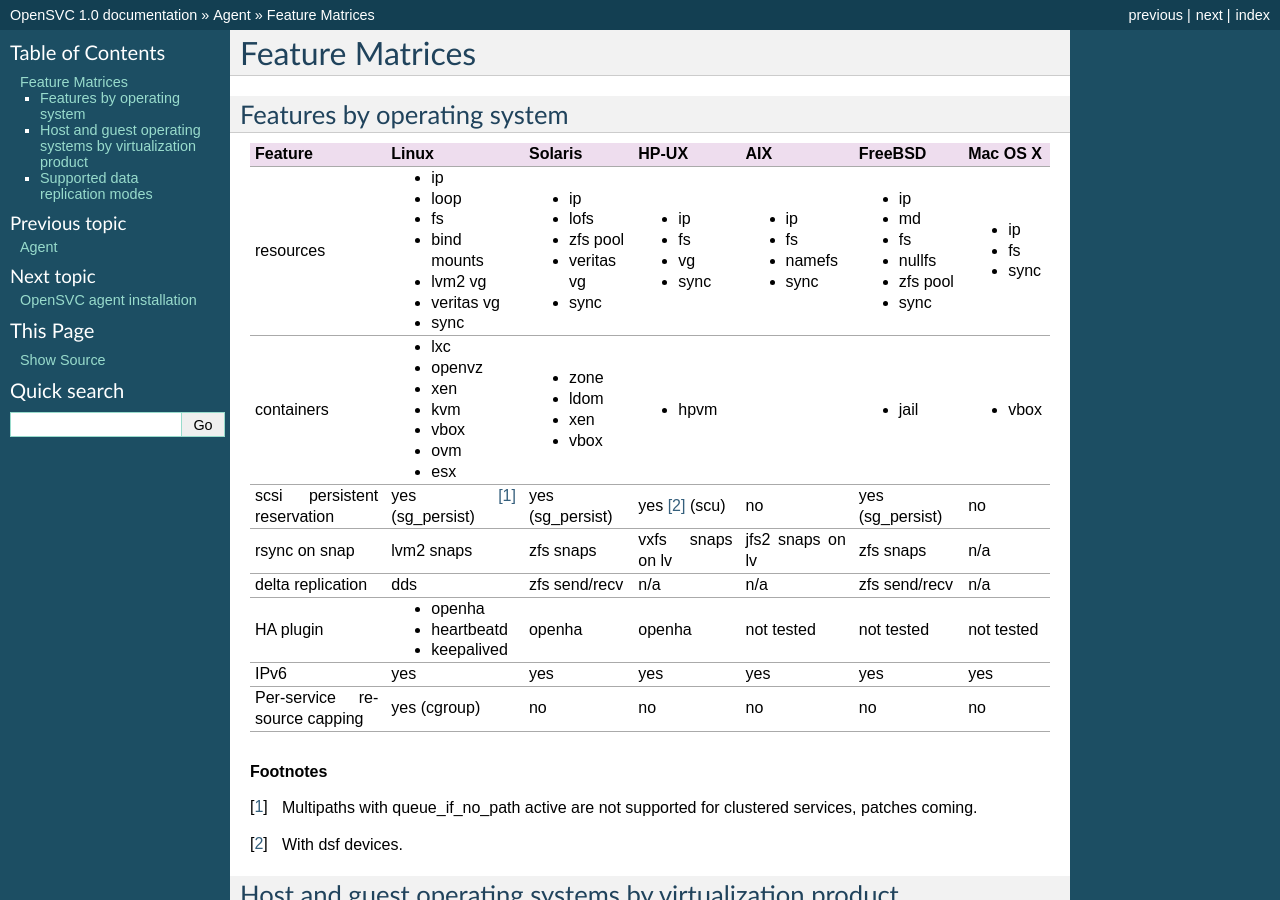
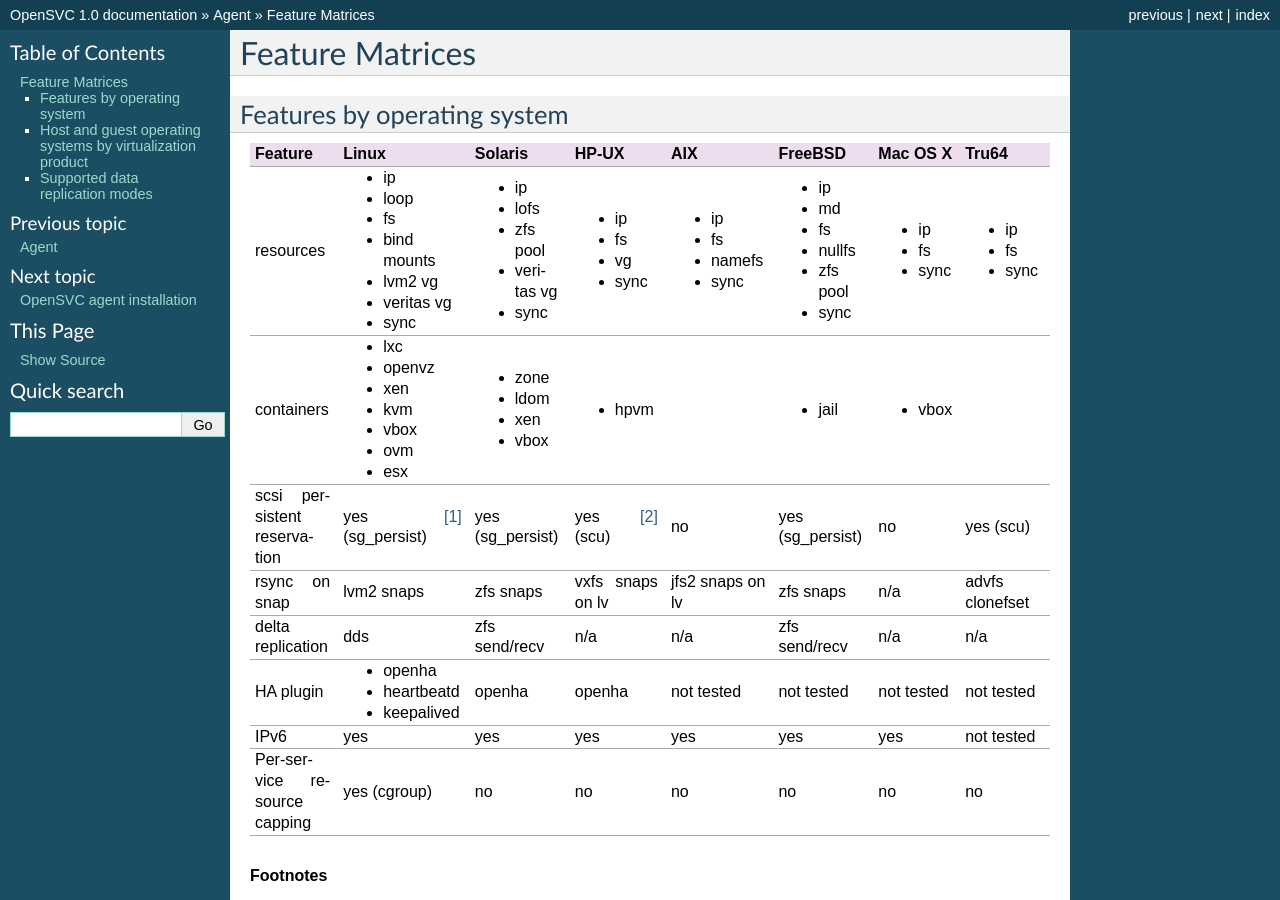
Before and after one commit to opensvc/docs.opensvc.com, a Sphinx documentation site: the page built from source/agent.feature.matrix.rst, in a window 1280 px wide and 900 px high. Built offline with Sphinx 7.4.7, drawn with Linux system fonts in a browser that asks for light colours.

Commit message:
Add Tru64 to feature matrix

```diff
--- a/source/agent.feature.matrix.rst
+++ b/source/agent.feature.matrix.rst
@@ -4,45 +4,45 @@
 Features by operating system
 ============================
 
-+-------------+----------------+---------------+---------------+---------------+--------------+--------------+
-| Feature     | Linux          | Solaris       | HP-UX         | AIX           | FreeBSD      | Mac OS X     |
-+=============+================+===============+===============+===============+==============+==============+
-| resources   | * ip           | * ip          | * ip          | * ip          | * ip         | * ip         |
-|             | * loop         | * lofs        | * fs          | * fs          | * md         | * fs         |
-|             | * fs           | * zfs pool    | * vg          | * namefs      | * fs         | * sync       |
-|             | * bind mounts  | * veritas vg  | * sync        | * sync        | * nullfs     |              |
-|             | * lvm2 vg      | * sync        |               |               | * zfs pool   |              |
-|             | * veritas vg   |               |               |               | * sync       |              |
-|             | * sync         |               |               |               |              |              |
-+-------------+----------------+---------------+---------------+---------------+--------------+--------------+
-| containers  | * lxc          | * zone        | * hpvm        |               | * jail       | * vbox       |
-|             | * openvz       | * ldom        |               |               |              |              |
-|             | * xen          | * xen         |               |               |              |              |
-|             | * kvm          | * vbox        |               |               |              |              |
-|             | * vbox         |               |               |               |              |              |
-|             | * ovm          |               |               |               |              |              |
-|             | * esx          |               |               |               |              |              |
-+-------------+----------------+---------------+---------------+---------------+--------------+--------------+
-| scsi        | yes [#f1]_     | yes           | yes [#f2]_    | no            | yes          | no           |
-| persistent  | (sg_persist)   | (sg_persist)  | (scu)         |               | (sg_persist) |              |
-| reservation |                |               |               |               |              |              |
-+-------------+----------------+---------------+---------------+---------------+--------------+--------------+
-| rsync on    | lvm2 snaps     | zfs snaps     | vxfs snaps    | jfs2 snaps    | zfs snaps    | n/a          |
-| snap        |                |               | on lv         | on lv         |              |              |
-+-------------+----------------+---------------+---------------+---------------+--------------+--------------+
-| delta       | dds            | zfs           | n/a           | n/a           | zfs          | n/a          |
-| replication |                | send/recv     |               |               | send/recv    |              |
-+-------------+----------------+---------------+---------------+---------------+--------------+--------------+
-| HA plugin   | * openha       | openha        | openha        | not tested    | not tested   | not tested   |
-|             | * heartbeatd   |               |               |               |              |              |
-|             | * keepalived   |               |               |               |              |              |
-+-------------+----------------+---------------+---------------+---------------+--------------+--------------+
-| IPv6        | yes            | yes           | yes           | yes           | yes          | yes          |
-+-------------+----------------+---------------+---------------+---------------+--------------+--------------+
-| Per-service | yes (cgroup)   | no            | no            | no            | no           | no           |
-| resource    |                |               |               |               |              |              |
-| capping     |                |               |               |               |              |              |
-+-------------+----------------+---------------+---------------+---------------+--------------+--------------+
++-------------+----------------+---------------+---------------+---------------+--------------+--------------+------------+
+| Feature     | Linux          | Solaris       | HP-UX         | AIX           | FreeBSD      | Mac OS X     | Tru64      |
++=============+================+===============+===============+===============+==============+==============+============+
+| resources   | * ip           | * ip          | * ip          | * ip          | * ip         | * ip         | * ip       |
+|             | * loop         | * lofs        | * fs          | * fs          | * md         | * fs         | * fs       |
+|             | * fs           | * zfs pool    | * vg          | * namefs      | * fs         | * sync       | * sync     |
+|             | * bind mounts  | * veritas vg  | * sync        | * sync        | * nullfs     |              |            |
+|             | * lvm2 vg      | * sync        |               |               | * zfs pool   |              |            |
+|             | * veritas vg   |               |               |               | * sync       |              |            |
+|             | * sync         |               |               |               |              |              |            |
++-------------+----------------+---------------+---------------+---------------+--------------+--------------+------------+
+| containers  | * lxc          | * zone        | * hpvm        |               | * jail       | * vbox       |            |
+|             | * openvz       | * ldom        |               |               |              |              |            |
+|             | * xen          | * xen         |               |               |              |              |            |
+|             | * kvm          | * vbox        |               |               |              |              |            |
+|             | * vbox         |               |               |               |              |              |            |
+|             | * ovm          |               |               |               |              |              |            |
+|             | * esx          |               |               |               |              |              |            |
++-------------+----------------+---------------+---------------+---------------+--------------+--------------+------------+
+| scsi        | yes [#f1]_     | yes           | yes [#f2]_    | no            | yes          | no           | yes        |
+| persistent  | (sg_persist)   | (sg_persist)  | (scu)         |               | (sg_persist) |              | (scu)      |
+| reservation |                |               |               |               |              |              |            |
++-------------+----------------+---------------+---------------+---------------+--------------+--------------+------------+
+| rsync on    | lvm2 snaps     | zfs snaps     | vxfs snaps    | jfs2 snaps    | zfs snaps    | n/a          | advfs      |
+| snap        |                |               | on lv         | on lv         |              |              | clonefset  |
++-------------+----------------+---------------+---------------+---------------+--------------+--------------+------------+
+| delta       | dds            | zfs           | n/a           | n/a           | zfs          | n/a          | n/a        |
+| replication |                | send/recv     |               |               | send/recv    |              |            |
++-------------+----------------+---------------+---------------+---------------+--------------+--------------+------------+
+| HA plugin   | * openha       | openha        | openha        | not tested    | not tested   | not tested   | not tested |
+|             | * heartbeatd   |               |               |               |              |              |            |
+|             | * keepalived   |               |               |               |              |              |            |
++-------------+----------------+---------------+---------------+---------------+--------------+--------------+------------+
+| IPv6        | yes            | yes           | yes           | yes           | yes          | yes          | not tested |
++-------------+----------------+---------------+---------------+---------------+--------------+--------------+------------+
+| Per-service | yes (cgroup)   | no            | no            | no            | no           | no           | no         |
+| resource    |                |               |               |               |              |              |            |
+| capping     |                |               |               |               |              |              |            |
++-------------+----------------+---------------+---------------+---------------+--------------+--------------+------------+
 
 .. rubric:: Footnotes
 
```
